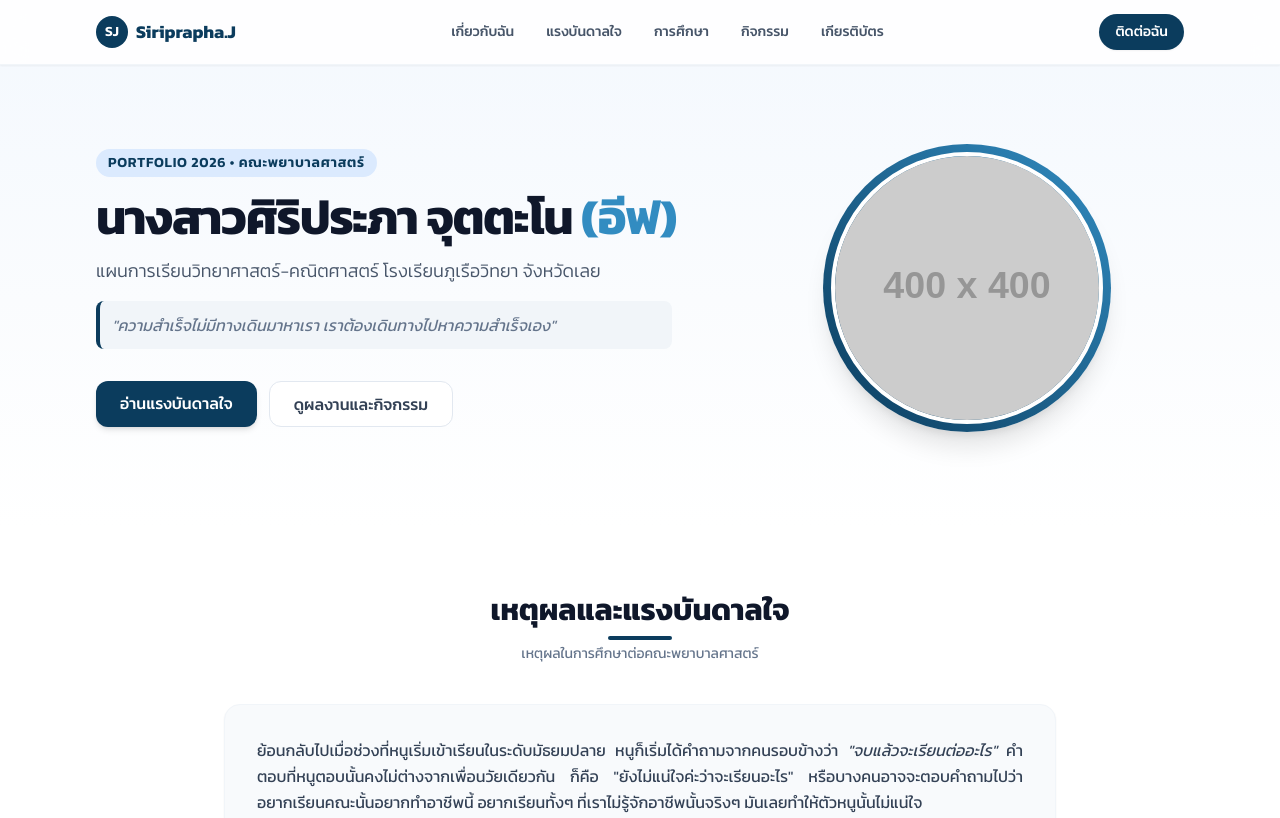
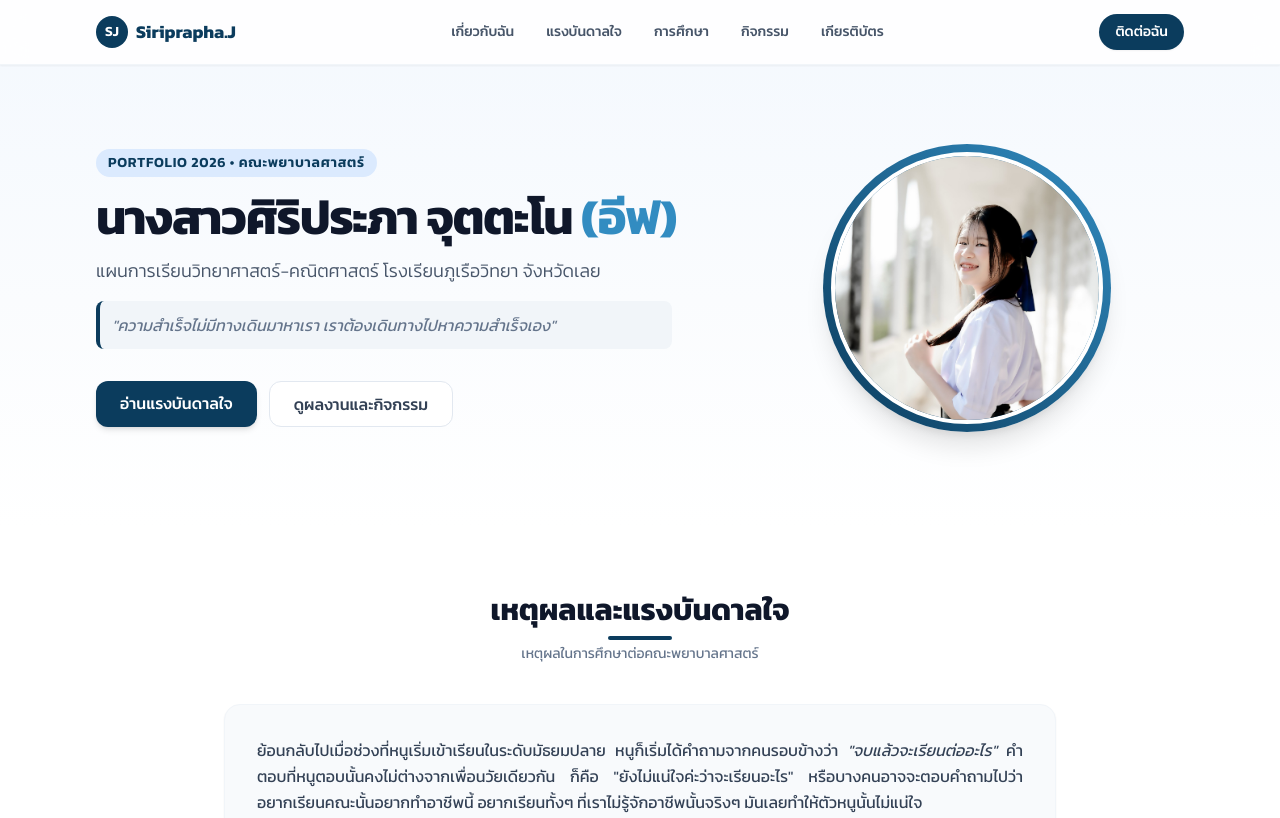
Before and after one commit to siriprapha085/Siriprapha_port, a plain HTML site: page index.html in a window 1280 px wide. Shown: the top 818 px of the page. Drawn offline with nearby package versions, Linux system fonts and the light colour scheme; placeholder pictures from the web are drawn by us.

Commit message:
Update profile image source in index.html

```diff
--- a/index.html
+++ b/index.html
@@ -80,7 +80,7 @@
                 </div>
                 <div class="md:col-span-5 flex justify-center">
                     <div class="relative w-64 h-64 sm:w-72 sm:h-72 rounded-full p-2 bg-gradient-to-tr from-primary to-secondary shadow-xl">
-                        <img src="https://placehold.co/400x400/0B3C5D/ffffff?text=Siriprapha" alt="นางสาวศิริประภา จุตตะโน" class="w-full h-full object-cover rounded-full border-4 border-white">
+                        <img src="https://raw.githubusercontent.com/siriprapha085/Siriprapha_port/main/siri-profile.JPG" alt="นางสาวศิริประภา จุตตะโน" class="w-full h-full object-cover rounded-full border-4 border-white" onerror="this.onerror=null; this.src='https://placehold.co/400x400/0B3C5D/ffffff?text=Siriprapha';">
                     </div>
                 </div>
             </div>
```
